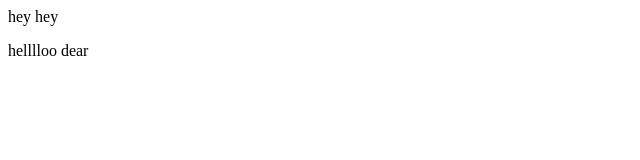
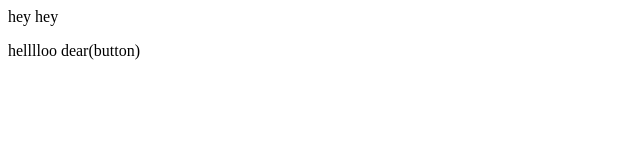
Before and after one commit to Sanika631/LocalRepo, a plain HTML site: page index.html in a window 1280 px wide. Shown: the full height of the page, 0-640 px from the left. Drawn offline with Linux system fonts and the light colour scheme.

Commit message:
Add feature

```diff
--- a/index.html
+++ b/index.html
@@ -1,2 +1,2 @@
 <p>hey hey</p>
-<p>helllloo dear </p>
+<p>helllloo dear(button) </p>
```
